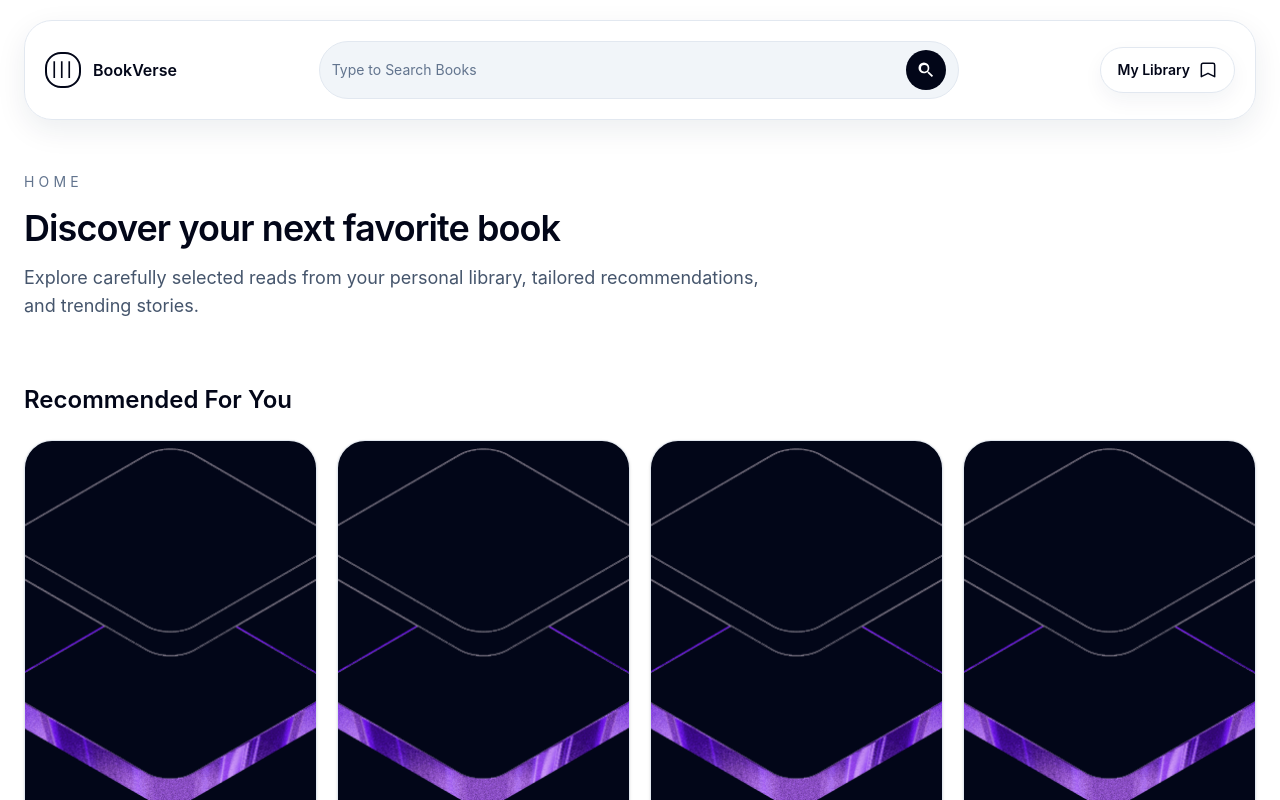
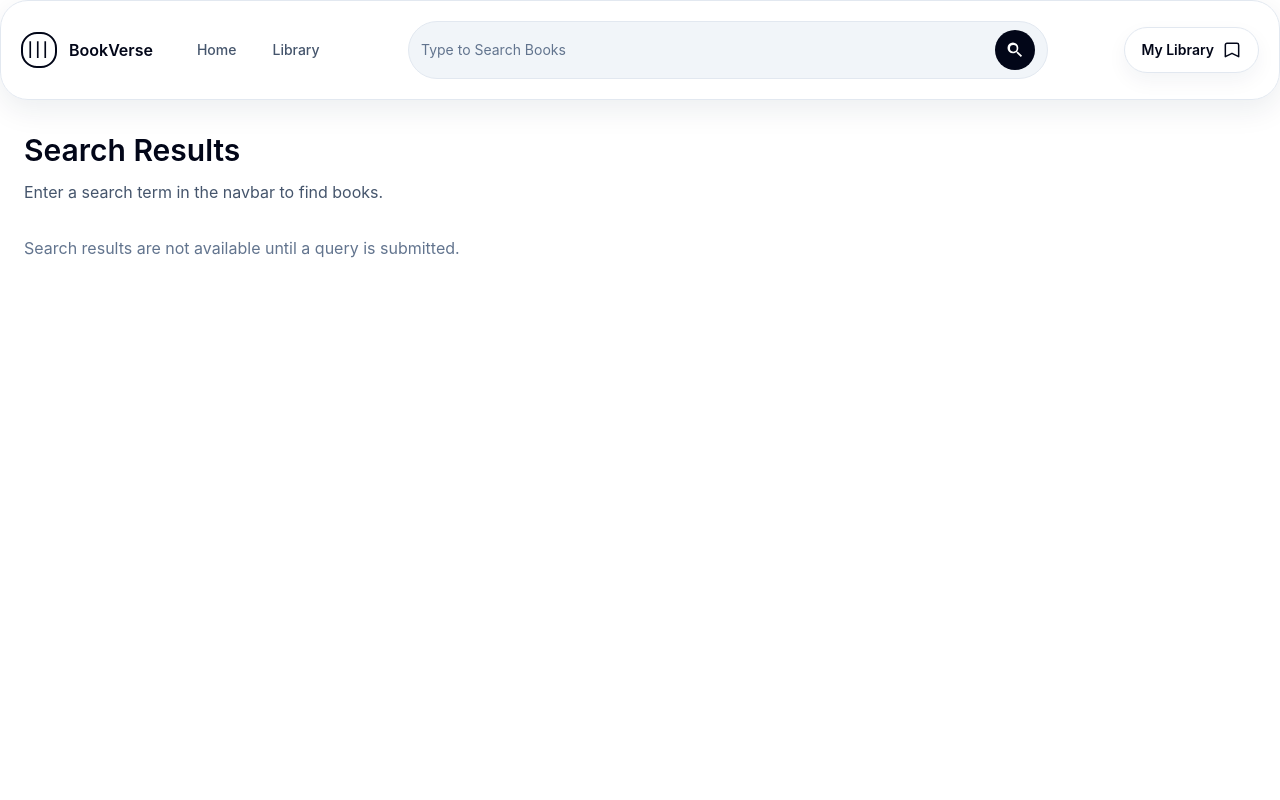
Before and after one commit to Hominid2653/BookVerse, a React (Vite) app: page /search in a window 1280 px wide. Shown: the top 800 px of the page. Built offline with nearby package versions, Linux system fonts and the light colour scheme.

Commit message:
Add routing and new pages for BookVerse; integrate react-router-dom for navigation

```diff
--- a/package.json
+++ b/package.json
@@ -13,6 +13,7 @@
     "@tailwindcss/vite": "^4.3.0",
     "react": "^19.2.6",
     "react-dom": "^19.2.6",
+    "react-router-dom": "^7.15.0",
     "tailwindcss": "^4.3.0"
   },
   "devDependencies": {
--- a/src/App.jsx
+++ b/src/App.jsx
@@ -1,8 +1,27 @@
+import { BrowserRouter, Routes, Route } from 'react-router-dom'
+import Navbar from './app/components/Navbar'
 import Home from './app/pages/Home'
+import SearchResults from './app/pages/SearchResults'
+import BookDetails from './app/pages/BookDetails'
+import Library from './app/pages/Library'
+import NotFound from './app/pages/NotFound'
 import './App.css'
 
 function App() {
-  return <Home />
+  return (
+    <BrowserRouter>
+      <div className="min-h-screen bg-[radial-gradient(circle_at_top_left,_rgba(15,55,96,0.18),_transparent_30%),radial-gradient(circle_at_bottom_right,_rgba(15,55,96,0.14),_transparent_30%),#f8fbff]">
+        <Navbar />
+        <Routes>
+          <Route path="/" element={<Home />} />
+          <Route path="/search" element={<SearchResults />} />
+          <Route path="/book/:id" element={<BookDetails />} />
+          <Route path="/library" element={<Library />} />
+          <Route path="*" element={<NotFound />} />
+        </Routes>
+      </div>
+    </BrowserRouter>
+  )
 }
 
 export default App
--- a/src/app/components/Navbar.jsx
+++ b/src/app/components/Navbar.jsx
@@ -1,20 +1,50 @@
 import { useState } from 'react'
+import { NavLink, useNavigate } from 'react-router-dom'
 
 function Navbar() {
   const [query, setQuery] = useState('')
+  const navigate = useNavigate()
 
   const handleSubmit = (event) => {
     event.preventDefault()
-    // Search action can be wired up later
+    const trimmedQuery = query.trim()
+    if (trimmedQuery) {
+      navigate(`/search?q=${encodeURIComponent(trimmedQuery)}`)
+    }
   }
 
   return (
     <header className="sticky top-0 z-40 w-full flex flex-col md:flex-row items-center justify-between gap-4 p-5 bg-white/95 backdrop-blur-xl border border-slate-200 rounded-[28px] shadow-[0_10px_30px_rgba(15,34,69,0.08)]">
-      <div className="flex items-center gap-3 text-slate-950 font-semibold">
-        <span className="inline-flex items-center justify-center w-9 h-9 rounded-2xl border-2 border-slate-950 text-sm tracking-[0.18em]">
-          |||
-        </span>
-        <span className="text-base">BookVerse</span>
+      <div className="flex flex-col gap-4 md:flex-row md:items-center md:gap-8 text-slate-950">
+        <div className="flex items-center gap-3 font-semibold">
+          <span className="inline-flex items-center justify-center w-9 h-9 rounded-2xl border-2 border-slate-950 text-sm tracking-[0.18em]">
+            |||
+          </span>
+          <span className="text-base">BookVerse</span>
+        </div>
+
+        <nav className="flex flex-wrap items-center gap-3 text-sm font-medium text-slate-600">
+          <NavLink
+            to="/"
+            className={({ isActive }) =>
+              `rounded-full px-3 py-2 transition ${
+                isActive ? 'bg-slate-950 text-white' : 'hover:bg-slate-100'
+              }`
+            }
+          >
+            Home
+          </NavLink>
+          <NavLink
+            to="/library"
+            className={({ isActive }) =>
+              `rounded-full px-3 py-2 transition ${
+                isActive ? 'bg-slate-950 text-white' : 'hover:bg-slate-100'
+              }`
+            }
+          >
+            Library
+          </NavLink>
+        </nav>
       </div>
 
       <form
--- /dev/null
+++ b/src/app/pages/BookDetails.jsx
@@ -0,0 +1,15 @@
+import { useParams } from 'react-router-dom'
+
+export default function BookDetails() {
+  const { id } = useParams()
+
+  return (
+    <div className="px-6 pb-10 pt-8">
+      <h1 className="text-3xl font-semibold text-slate-950">Book Details</h1>
+      <p className="mt-3 text-slate-600">Viewing details for book ID: {id}</p>
+      <div className="mt-8 rounded-3xl border border-slate-200 bg-white p-6 shadow-sm">
+        <p className="text-slate-500">Book detail content will be shown here once the details page is integrated.</p>
+      </div>
+    </div>
+  )
+}
--- a/src/app/pages/Home.jsx
+++ b/src/app/pages/Home.jsx
@@ -1,4 +1,3 @@
-import Navbar from '../components/Navbar'
 import BookList from '../components/BookList'
 import heroImg from '../../assets/hero.png'
 
@@ -58,13 +57,7 @@ const trendingBooks = [
 
 export default function Home() {
   return (
-    <div className="min-h-screen bg-[radial-gradient(circle_at_top_left,_rgba(15,55,96,0.18),_transparent_30%),radial-gradient(circle_at_bottom_right,_rgba(15,55,96,0.14),_transparent_30%),#f8fbff]">
-      <div className="w-full">
-        <div className="overflow-hidden rounded-none bg-white/95 backdrop-blur-xl">
-          <div className="px-6 py-5">
-            <Navbar />
-          </div>
-
+    <div className="w-full overflow-hidden rounded-none bg-white/95 backdrop-blur-xl">
       <main className="px-6 pb-10 pt-8 space-y-16">
         <div className="max-w-3xl space-y-4">
           <p className="text-sm uppercase tracking-[0.3em] text-slate-500">Home</p>
@@ -80,7 +73,5 @@ export default function Home() {
         <BookList title="Trending Now" books={trendingBooks} />
       </main>
     </div>
-      </div>
-    </div>
   )
 }
--- /dev/null
+++ b/src/app/pages/Library.jsx
@@ -0,0 +1,11 @@
+export default function Library() {
+  return (
+    <div className="px-6 pb-10 pt-8">
+      <h1 className="text-3xl font-semibold text-slate-950">My Library</h1>
+      <p className="mt-3 text-slate-600">Saved books and reading progress will appear here.</p>
+      <div className="mt-8 rounded-3xl border border-slate-200 bg-white p-6 shadow-sm">
+        <p className="text-slate-500">Your shelf is currently empty. Add books from the home or search pages.</p>
+      </div>
+    </div>
+  )
+}
--- /dev/null
+++ b/src/app/pages/NotFound.jsx
@@ -0,0 +1,13 @@
+import { Link } from 'react-router-dom'
+
+export default function NotFound() {
+  return (
+    <div className="px-6 pb-10 pt-8">
+      <h1 className="text-3xl font-semibold text-slate-950">Page not found</h1>
+      <p className="mt-3 text-slate-600">We couldn't find that page.</p>
+      <Link to="/" className="mt-6 inline-flex rounded-full bg-slate-950 px-5 py-3 text-sm font-semibold text-white hover:bg-slate-800">
+        Back to home
+      </Link>
+    </div>
+  )
+}
--- /dev/null
+++ b/src/app/pages/SearchResults.jsx
@@ -0,0 +1,18 @@
+import { useSearchParams } from 'react-router-dom'
+
+export default function SearchResults() {
+  const [searchParams] = useSearchParams()
+  const query = searchParams.get('q') || ''
+
+  return (
+    <div className="px-6 pb-10 pt-8">
+      <h1 className="text-3xl font-semibold text-slate-950">Search Results</h1>
+      <p className="mt-3 text-slate-600">
+        {query ? `Showing results for "${query}".` : 'Enter a search term in the navbar to find books.'}
+      </p>
+      <div className="mt-8 text-slate-500">
+        {query ? 'Search result cards will appear here once you add search integration.' : 'Search results are not available until a query is submitted.'}
+      </div>
+    </div>
+  )
+}
```
Also changed, not shown: 1 other file (tests, documents, lock files or other folders). Lines whose indentation alone changed are shown as unchanged.
